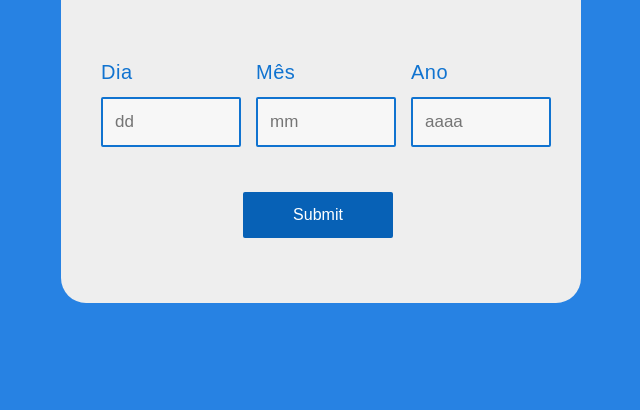
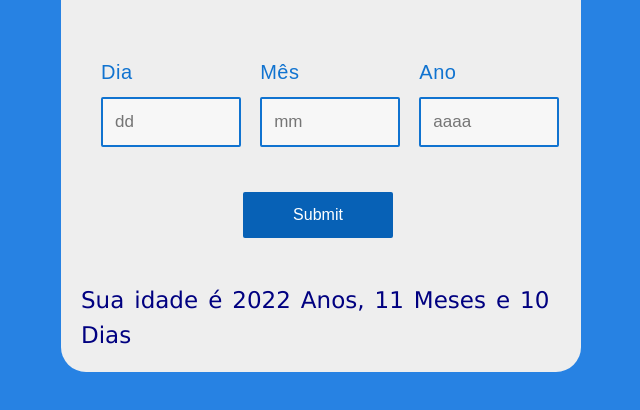
Before and after one commit to Viniciusdeab/ageCalculator, a plain HTML site: page index.html in a window 1280 px wide. Both pictures are taken after a click on the button "Submit". Shown: the part 154-564 px from the top of the page, without its empty margins (319-959 px from the left). Drawn offline with Linux system fonts and the light colour scheme.

Commit message:
Ajuste nas paginas HTML e CSS e criação da dinamica com javascript para executar o calculo e imprimir na tela o valor da idade em anos, meses e dias.

```diff
--- a/index.html
+++ b/index.html
@@ -35,5 +35,7 @@
             <div id="age"></div>
         </form>
     </div>
+
+    <script src="main.js"></script>
 </body>
 </html>
--- a/main.js
+++ b/main.js
@@ -0,0 +1,25 @@
+function age() {
+    let d1 = document.getElementById("date").value;
+    let m1 = document.getElementById("month").value;
+    let y1 = document.getElementById("year").value;
+    let date = new Date();
+    let d2 = date.getDate();
+    let m2 = 1 + date.getMonth();
+    let y2 = date.getFullYear();
+    let month = [31, 28, 31, 30, 31, 30, 31, 31, 30, 31, 30, 31];
+
+    if (d1 > d2) {
+        d2 = d2 + month[m2 - 1];
+        m2 = m2 - 1;
+    }
+    if (m1 > m2) {
+        m2 = m2 + 12;
+        y2 = y2 - 1;
+    }
+
+    let d = d2 - d1;
+    let m = m2 - m1;
+    let y = y2 - y1;
+    document.getElementById("age").innerHTML =
+        `Sua idade é ${y} Anos, ${m} Meses e ${d} Dias`;
+};
--- a/style.css
+++ b/style.css
@@ -32,7 +32,6 @@ body {
     padding: 5px 20px;
     margin-left: 20px;
     display: inline-block;
-    float: left;
 }
 
 .base h4 {
```
